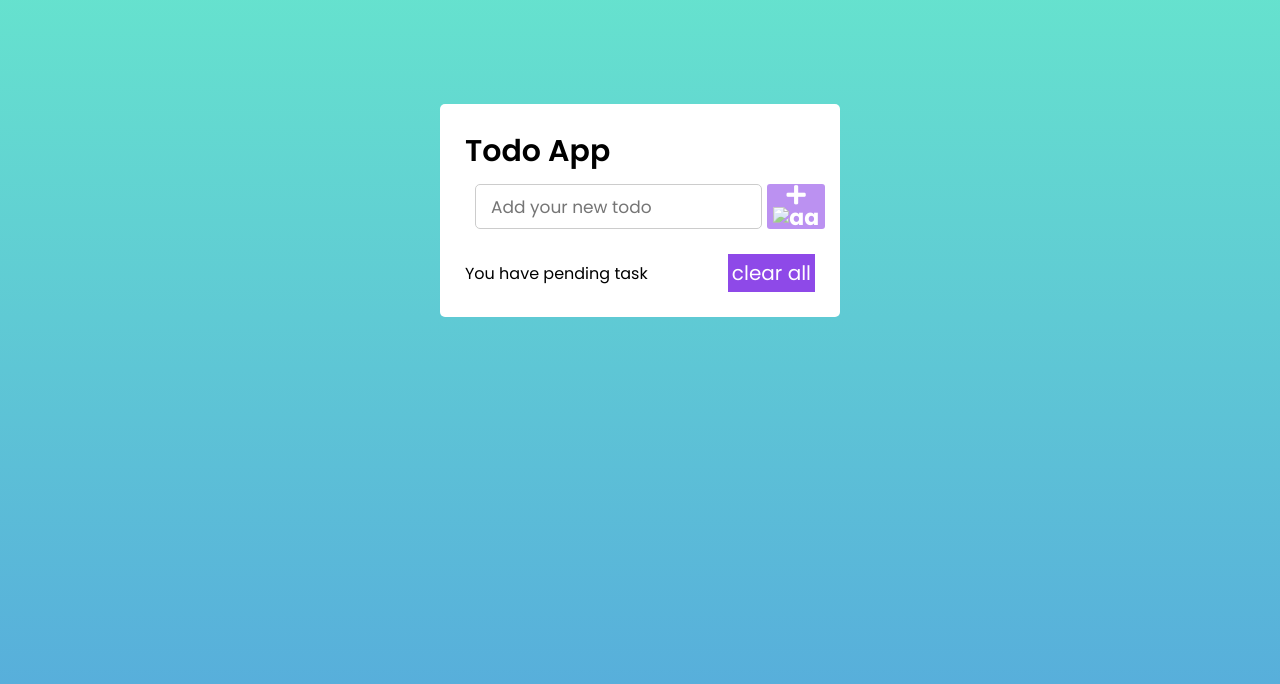
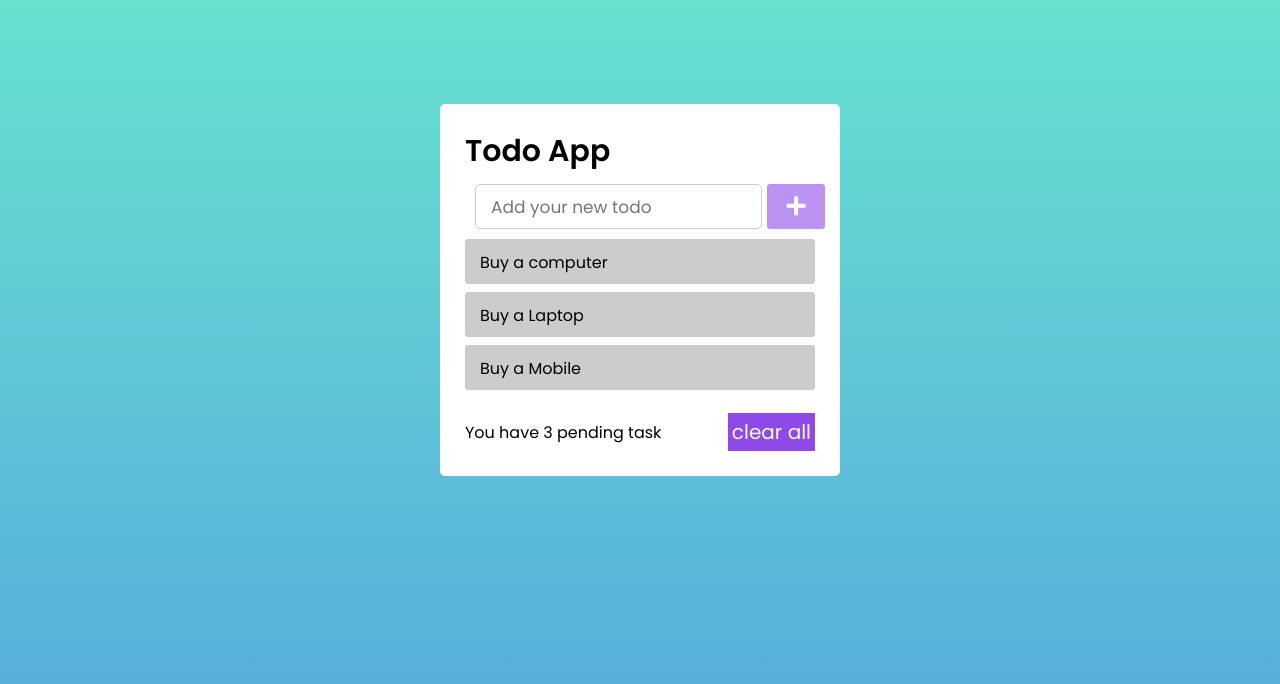
Before and after one commit to Rupesh-B-W/JS, a plain HTML site: page index.html in a window 1280 px wide. Shown: the part 116-800 px from the top of the page. Drawn offline with Linux system fonts and the light colour scheme.

Commit message:
added all

```diff
--- a/index.html
+++ b/index.html
@@ -14,14 +14,19 @@
         <header class="head1">Todo App</header>
         <div class="inputField">
             <input type="text" placeholder="Add your new todo" class="input">
-            <button><i class="fas fa-plus"> <img src="aa.png" alt="aa" height="2px" width="2px"></i></button>
+            <button><i class="fas fa-plus"></i></button>
         </div>
         <ul class="todolist">
+            <li>Buy a computer<span><i class="fas fa-trash"></i></span></li>
+            <li>Buy a Laptop<span><i class="fas fa-trash"></i></span></li>
+            <li>Buy a Mobile<span><i class="fas fa-trash"></i></span></li>
+
+
 
 
         </ul>
         <div class="footer">
-            <span>You have <span class="pendingNumb"></span> pending task</span>
+            <span>You have 3<span class="pendingNumb"></span> pending task</span>
             <button>clear all</button>
         </div>
     </div>
```
